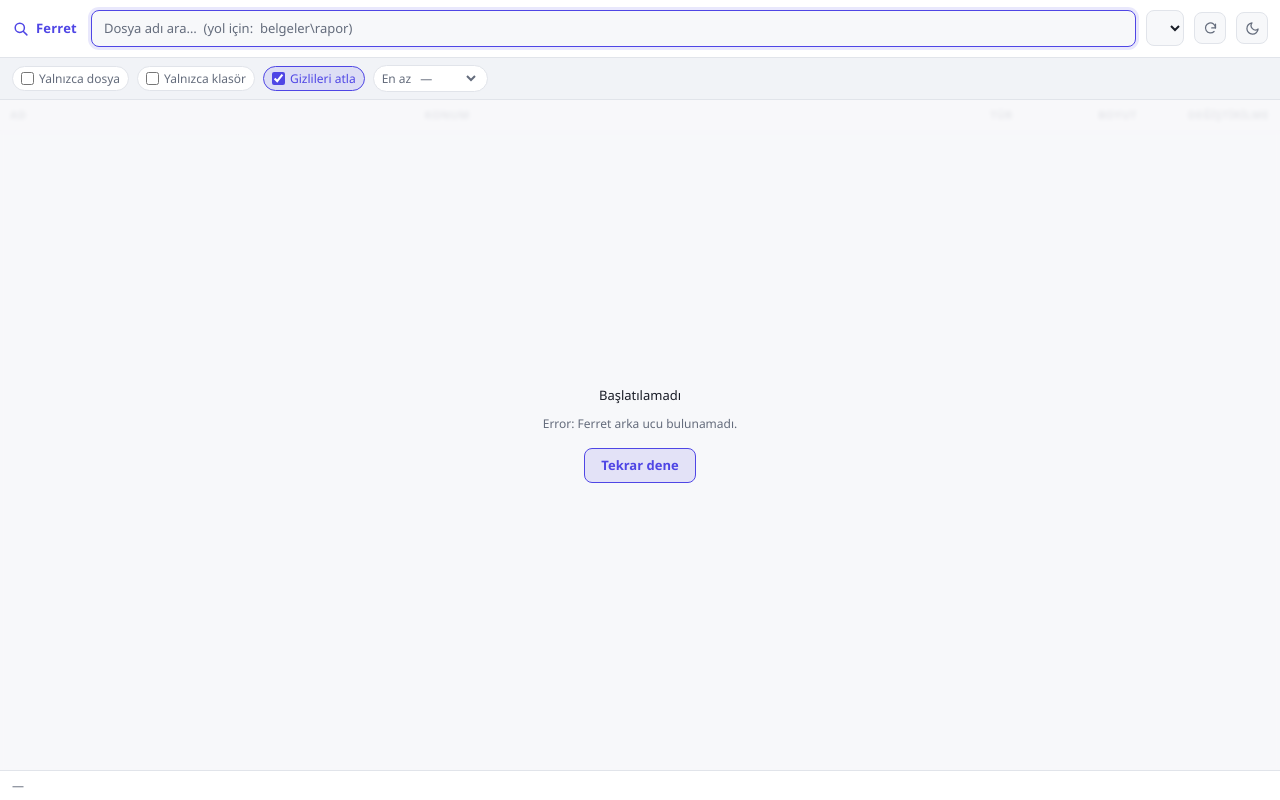
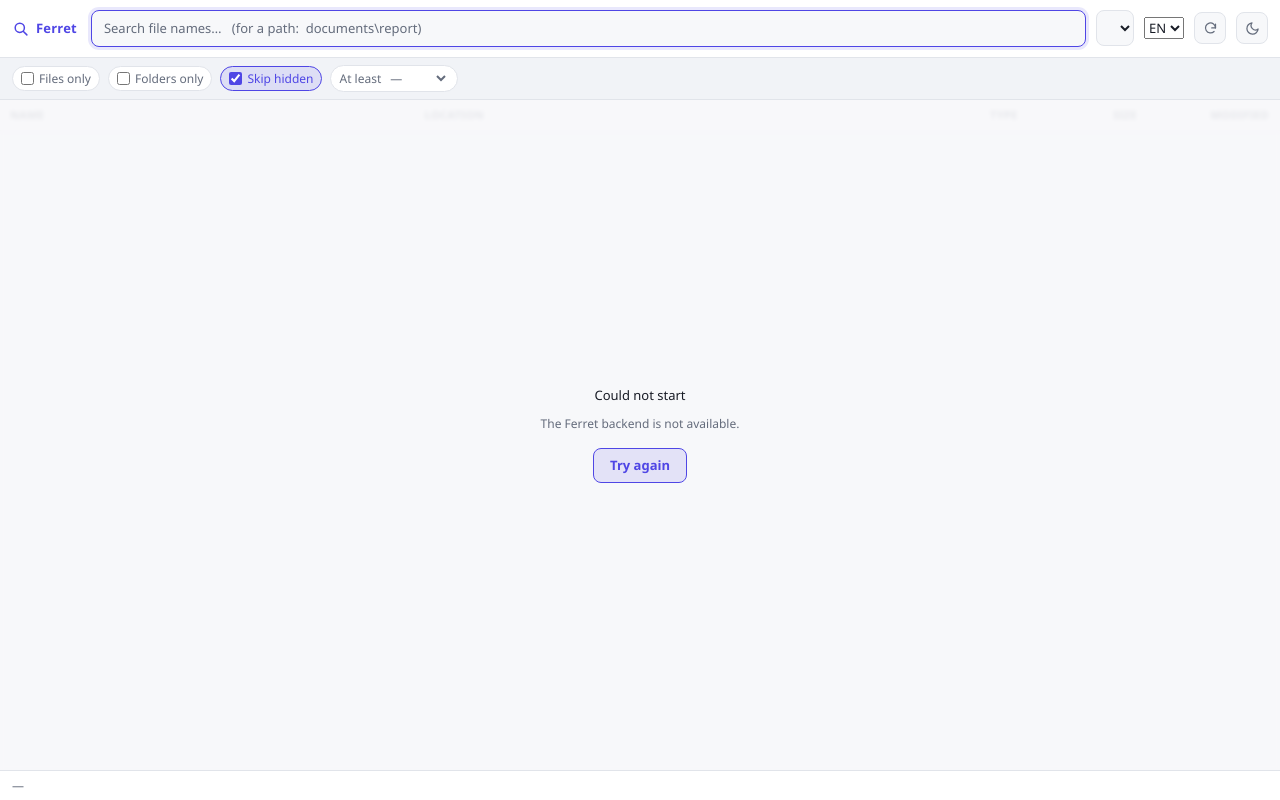
Before and after one commit to VertexSoftwareDev/ferret, a website: page ui/index.html in a window 1280 px wide. Drawn offline with Linux system fonts and the light colour scheme.

Commit message:
English and Turkish, switchable from the toolbar
Every string the interface shows now lives in ui/i18n.js, and the picker beside
the drive selector swaps between them without a reload. The choice is
remembered; a first run follows the system language.

Only the chrome is translated. File names, paths, sizes and dates come from the
disk and are shown exactly as the filesystem has them — numbers are the one
exception, since 1.556.670 and 1,556,670 are the same number written the way
each language writes it.

Errors now cross from Rust as a code rather than a finished sentence. A message
raised while the window was in Turkish would otherwise still be Turkish after
switching to English, and the type column's "folder" is worded by the front end
for the same reason.

```diff
--- a/ui/app.js
+++ b/ui/app.js
@@ -26,6 +26,7 @@ const DEBOUNCE_MS = 90;
 const el = {
   query: document.getElementById('query'),
   drive: document.getElementById('drive'),
+  lang: document.getElementById('lang'),
   rescan: document.getElementById('rescan'),
   theme: document.getElementById('theme'),
   viewport: document.getElementById('viewport'),
@@ -74,7 +75,7 @@ const useMock = !tauri && new URLSearchParams(location.search).has('mock');
 async function call(command, args) {
   if (tauri) return tauri.core.invoke(command, args);
   if (useMock) return mockCall(command, args);
-  throw new Error('Ferret arka ucu bulunamadı.');
+  throw new Error('no_backend');
 }
 
 function listen(event, handler) {
@@ -93,6 +94,62 @@ function setWindowTitle(title) {
   if (tauri?.window?.getCurrentWindow) {
     tauri.window.getCurrentWindow().setTitle(title).catch(() => {});
   }
+}
+
+/* ------------------------------------------------------------------ *
+ * Language
+ * ------------------------------------------------------------------ */
+
+let lang = initialLanguage();
+/** The active string table. Read through this, never from a literal. */
+let t = I18N[lang];
+
+/** Format a number the way the chosen language writes numbers. */
+function num(value) {
+  return value.toLocaleString(t.locale);
+}
+
+/**
+ * Turn a backend error into a sentence.
+ *
+ * Rust sends `code` or `code:detail`; anything unrecognised is shown as it
+ * arrived, because an OS message is more useful than "something went wrong".
+ */
+function say(error) {
+  const text = String(error && error.message ? error.message : error);
+  const cut = text.indexOf(':');
+  const code = cut < 0 ? text : text.slice(0, cut);
+  const detail = cut < 0 ? '' : text.slice(cut + 1);
+
+  const entry = t.errors[code];
+  if (!entry) return text;
+  return typeof entry === 'function' ? entry(detail) : entry;
+}
+
+function applyLanguage(code) {
+  lang = I18N[code] ? code : 'en';
+  t = I18N[lang];
+  document.documentElement.lang = lang;
+  el.lang.value = lang;
+  rememberLanguage(lang);
+
+  for (const node of document.querySelectorAll('[data-i18n]')) {
+    node.textContent = t[node.dataset.i18n] ?? '';
+  }
+  for (const node of document.querySelectorAll('[data-i18n-placeholder]')) {
+    node.placeholder = t[node.dataset.i18nPlaceholder] ?? '';
+  }
+  for (const node of document.querySelectorAll('[data-i18n-title]')) {
+    node.title = t[node.dataset.i18nTitle] ?? '';
+  }
+  for (const node of document.querySelectorAll('[data-i18n-aria]')) {
+    node.setAttribute('aria-label', t[node.dataset.i18nAria] ?? '');
+  }
+
+  // Anything already on screen was worded in the previous language.
+  refreshVolumeLine();
+  refreshCount();
+  render();
 }
 
 /* ------------------------------------------------------------------ *
@@ -133,7 +190,7 @@ function rowHtml(row, index) {
     `<div class="row${selected}" data-index="${index}" role="row">` +
     `<div class="cell name">${row.isDir ? DIR_ICON : FILE_ICON}<span>${highlight(row.name, state.needle)}</span></div>` +
     `<div class="cell path" title="${escapeHtml(row.folder)}">${escapeHtml(row.folder)}</div>` +
-    `<div class="cell kind">${escapeHtml(row.kind)}</div>` +
+    `<div class="cell kind">${escapeHtml(row.isDir ? t.folder : row.kind)}</div>` +
     `<div class="cell size">${escapeHtml(row.size)}</div>` +
     `<div class="cell date">${escapeHtml(row.modified)}</div>` +
     '</div>'
@@ -203,7 +260,7 @@ function ensureWindow(first, last) {
     })
     .catch((err) => {
       state.pendingWindow = null;
-      showNotice(String(err));
+      showNotice(say(err));
     });
 }
 
@@ -212,6 +269,8 @@ function ensureWindow(first, last) {
  * ------------------------------------------------------------------ */
 
 let debounceTimer = null;
+/** Milliseconds the last query took, kept so the status bar can be re-worded. */
+let lastTiming = null;
 
 function scheduleSearch() {
   clearTimeout(debounceTimer);
@@ -254,22 +313,29 @@ async function runSearch() {
     el.sizer.style.height = `${state.total * ROW_HEIGHT}px`;
     el.viewport.scrollTop = 0;
 
-    const totalText = result.total.toLocaleString('tr-TR');
-    el.count.textContent = `${totalText} sonuç  ·  ${result.took_ms.toFixed(1)} ms`;
-    // The window title carries the count too, so the taskbar says something
-    // useful when Ferret is minimised.
-    setWindowTitle(el.query.value ? `Ferret — ${totalText} sonuç` : titleForVolume());
+    lastTiming = result.took_ms;
+    refreshCount();
 
     if (result.sort_skipped) {
-      showNotice('Sonuç kümesi çok büyük olduğu için sıralama uygulanmadı.');
+      showNotice(t.sortSkipped);
     } else {
       hideNotice();
     }
 
     render();
   } catch (err) {
-    showNotice(String(err));
+    showNotice(say(err));
   }
+}
+
+/** The status bar's left half, and the window title that mirrors it. */
+function refreshCount() {
+  if (lastTiming === null) return;
+  const total = num(state.total);
+  el.count.textContent = `${t.results(total)}  ·  ${t.timing(lastTiming.toFixed(1))}`;
+  // The window title carries the count too, so the taskbar says something
+  // useful when Ferret is minimised.
+  setWindowTitle(el.query.value ? t.titleResults(total) : titleForVolume());
 }
 
 /* ------------------------------------------------------------------ *
@@ -285,7 +351,7 @@ async function loadVolumes() {
   const indexed = volumes.find((v) => v.indexed);
   const preferred = indexed || volumes.find((v) => v.letter === 'C') || volumes[0];
   if (!preferred) {
-    showOverlay('NTFS sürücüsü bulunamadı', 'Ferret yalnızca NTFS birimlerini okuyabilir.');
+    showOverlay(t.noVolumeTitle, t.noVolumeDetail);
     return;
   }
 
@@ -304,10 +370,7 @@ async function loadVolumes() {
 async function scan(letter) {
   state.scanning = true;
   el.rescan.classList.add('busy');
-  showOverlay(
-    `${letter}: taranıyor`,
-    'Ana dosya tablosu okunuyor. Bu, diskin tamamı için birkaç saniye sürer.',
-  );
+  showOverlay(t.scanning(letter), t.scanningDetail);
 
   try {
     const info = await call('scan_volume', { letter });
@@ -324,14 +387,13 @@ async function scan(letter) {
     const elevated = await call('is_elevated').catch(() => true);
     if (!elevated) {
       showOverlay(
-        'Yönetici izni gerekiyor',
-        'Ferret, diski doğrudan okuyarak indeksliyor; Windows bunun için yönetici izni istiyor. ' +
-          'Diske yalnızca okuma yapılır, hiçbir şey yazılmaz.',
-        'Yönetici olarak yeniden başlat',
-        () => call('restart_elevated').catch((e) => showNotice(String(e))),
+        t.elevationTitle,
+        t.elevationDetail,
+        t.elevationAction,
+        () => call('restart_elevated').catch((e) => showNotice(say(e))),
       );
     } else {
-      showOverlay('Taranamadı', String(err), 'Tekrar dene', () => scan(letter));
+      showOverlay(t.scanFailed, say(err), t.retry, () => scan(letter));
     }
   } finally {
     el.rescan.classList.remove('busy');
@@ -358,14 +420,18 @@ function setVolumeInfo(info) {
 
 function refreshVolumeLine() {
   if (!volume) return;
-  const files = liveCount.toLocaleString('tr-TR');
-  const dirs = liveDirs.toLocaleString('tr-TR');
+  const files = num(liveCount);
+  const dirs = num(liveDirs);
 
-  el.volumeInfo.textContent =
-    `${volume.letter}:  ${files} dosya · ${dirs} klasör · ` +
-    `${volume.scan_seconds.toFixed(1)} sn'de tarandı · ${volume.memory}  ·  canlı`;
+  el.volumeInfo.textContent = t.volumeLine(
+    volume.letter,
+    files,
+    dirs,
+    volume.scan_seconds.toFixed(1),
+    volume.memory,
+  );
 
-  volumeTitle = `Ferret — ${volume.letter}: ${files} dosya`;
+  volumeTitle = t.titleVolume(volume.letter, files);
   if (!el.query.value) setWindowTitle(volumeTitle);
 }
 
@@ -430,7 +496,7 @@ async function activate(row) {
   try {
     await call('open_path', { path: row.path });
   } catch (err) {
-    showNotice(String(err));
+    showNotice(say(err));
   }
 }
 
@@ -439,7 +505,7 @@ async function reveal(row) {
   try {
     await call('reveal_path', { path: row.path });
   } catch (err) {
-    showNotice(String(err));
+    showNotice(say(err));
   }
 }
 
@@ -448,8 +514,9 @@ async function copyPath(row) {
   try {
     await navigator.clipboard.writeText(row.path);
   } catch {
-    // Clipboard can be denied; fall back to a selectable prompt-free notice.
-    showNotice('Pano kullanılamadı: ' + row.path);
+    // Clipboard can be denied; fall back to showing the path so it can still
+    // be copied by hand.
+    showNotice(t.clipboardFailed(row.path));
   }
 }
 
@@ -519,6 +586,8 @@ el.drive.addEventListener('change', async () => {
 el.rescan.addEventListener('click', () => {
   if (!state.scanning && state.letter) scan(state.letter);
 });
+
+el.lang.addEventListener('change', () => applyLanguage(el.lang.value));
 
 el.theme.addEventListener('click', () => {
   const next = document.documentElement.dataset.theme === 'light' ? 'dark' : 'light';
@@ -680,7 +749,7 @@ listen('index-updated', (update) => {
 
 /** The journal wrapped or was reset: the index can no longer be patched. */
 listen('index-stale', () => {
-  showNotice('Disk çok değişti; güncel sonuçlar için F5 ile yeniden tara.');
+  showNotice(t.indexStale);
 });
 
 /* ------------------------------------------------------------------ *
@@ -700,7 +769,7 @@ function mockCall(command, args) {
         name,
         path: `C:\\Users\\pc\\Ornek\\${i % 50}\\${name}`,
         folder: `C:\\Users\\pc\\Ornek\\${i % 50}`,
-        kind: isDir ? 'Klasör' : exts[i % exts.length].toUpperCase(),
+        kind: isDir ? '' : exts[i % exts.length].toUpperCase(),
         size: isDir ? '' : `${((i % 900) + 1) / 10} MB`,
         size_bytes: (i % 900) * 1024,
         modified: `2026-0${(i % 9) + 1}-1${i % 9} 1${i % 9}:0${i % 6}`,
@@ -744,13 +813,9 @@ function mockCall(command, args) {
  * ------------------------------------------------------------------ */
 
 initTheme();
+applyLanguage(lang);
 el.query.focus();
 
 loadVolumes().catch((err) => {
-  showOverlay(
-    'Başlatılamadı',
-    String(err),
-    'Tekrar dene',
-    () => loadVolumes().catch(() => {}),
-  );
+  showOverlay(t.startFailed, say(err), t.retry, () => loadVolumes().catch(() => {}));
 });
--- /dev/null
+++ b/ui/i18n.js
@@ -0,0 +1,170 @@
+/*
+ * Interface text.
+ *
+ * Only the chrome is translated. File names, paths, sizes and dates come from
+ * the disk and are shown exactly as the filesystem has them — a Turkish
+ * interface does not rename anyone's files.
+ *
+ * Errors cross from Rust as a code, optionally followed by `:detail`, so that a
+ * message raised while the window was in Turkish still reads correctly after
+ * switching to English.
+ */
+
+'use strict';
+
+const I18N = {
+  tr: {
+    locale: 'tr-TR',
+
+    searchPlaceholder: 'Dosya adı ara…   (yol için:  belgeler\\rapor)',
+    searchLabel: 'Arama',
+    driveLabel: 'Sürücü',
+    languageLabel: 'Dil',
+    rescanTitle: 'Yeniden tara (F5)',
+    themeTitle: 'Tema değiştir',
+
+    filesOnly: 'Yalnızca dosya',
+    dirsOnly: 'Yalnızca klasör',
+    skipHidden: 'Gizlileri atla',
+    atLeast: 'En az',
+
+    colName: 'Ad',
+    colPath: 'Konum',
+    colKind: 'Tür',
+    colSize: 'Boyut',
+    colDate: 'Değiştirilme',
+    folder: 'Klasör',
+
+    menuOpen: 'Aç',
+    menuReveal: 'Klasörde göster',
+    menuCopy: 'Yolu kopyala',
+
+    preparing: 'Hazırlanıyor…',
+    scanning: (letter) => `${letter}: taranıyor`,
+    scanningDetail:
+      'Ana dosya tablosu okunuyor. Bu, diskin tamamı için birkaç saniye sürer.',
+    scanFailed: 'Taranamadı',
+    startFailed: 'Başlatılamadı',
+    retry: 'Tekrar dene',
+
+    elevationTitle: 'Yönetici izni gerekiyor',
+    elevationDetail:
+      'Ferret, diski doğrudan okuyarak indeksliyor; Windows bunun için yönetici izni istiyor. ' +
+      'Diske yalnızca okuma yapılır, hiçbir şey yazılmaz.',
+    elevationAction: 'Yönetici olarak yeniden başlat',
+
+    noVolumeTitle: 'NTFS sürücüsü bulunamadı',
+    noVolumeDetail: 'Ferret yalnızca NTFS birimlerini okuyabilir.',
+
+    sortSkipped: 'Sonuç kümesi çok büyük olduğu için sıralama uygulanmadı.',
+    indexStale: 'Disk çok değişti; güncel sonuçlar için F5 ile yeniden tara.',
+    clipboardFailed: (path) => `Pano kullanılamadı: ${path}`,
+
+    results: (count) => `${count} sonuç`,
+    timing: (ms) => `${ms} ms`,
+    volumeLine: (letter, files, dirs, seconds, memory) =>
+      `${letter}:  ${files} dosya · ${dirs} klasör · ${seconds} sn'de tarandı · ${memory}  ·  canlı`,
+    titleVolume: (letter, files) => `Ferret — ${letter}: ${files} dosya`,
+    titleResults: (count) => `Ferret — ${count} sonuç`,
+
+    errors: {
+      no_backend: 'Ferret arka ucu bulunamadı.',
+      no_drive_letter: 'Sürücü seçilmedi.',
+      needs_elevation: 'Erişim reddedildi. Yönetici izni gerekiyor.',
+      drive_not_found: 'Sürücü bulunamadı.',
+      not_indexed: (letter) => `${letter}: henüz taranmadı.`,
+      scan_failed: (detail) => `Taranamadı: ${detail}`,
+      open_failed: (detail) => `Dosya açılamadı: ${detail}`,
+      reveal_failed: (detail) => `Klasör açılamadı: ${detail}`,
+      restart_failed: (detail) => `Yeniden başlatılamadı: ${detail}`,
+    },
+  },
+
+  en: {
+    locale: 'en-GB',
+
+    searchPlaceholder: 'Search file names…   (for a path:  documents\\report)',
+    searchLabel: 'Search',
+    driveLabel: 'Drive',
+    languageLabel: 'Language',
+    rescanTitle: 'Re-index (F5)',
+    themeTitle: 'Switch theme',
+
+    filesOnly: 'Files only',
+    dirsOnly: 'Folders only',
+    skipHidden: 'Skip hidden',
+    atLeast: 'At least',
+
+    colName: 'Name',
+    colPath: 'Location',
+    colKind: 'Type',
+    colSize: 'Size',
+    colDate: 'Modified',
+    folder: 'Folder',
+
+    menuOpen: 'Open',
+    menuReveal: 'Show in folder',
+    menuCopy: 'Copy path',
+
+    preparing: 'Getting ready…',
+    scanning: (letter) => `Indexing ${letter}:`,
+    scanningDetail:
+      'Reading the master file table. A whole disk takes a few seconds.',
+    scanFailed: 'Could not index',
+    startFailed: 'Could not start',
+    retry: 'Try again',
+
+    elevationTitle: 'Administrator rights needed',
+    elevationDetail:
+      'Ferret indexes by reading the disk directly, and Windows requires administrator rights for that. ' +
+      'The disk is only ever read, never written to.',
+    elevationAction: 'Restart as administrator',
+
+    noVolumeTitle: 'No NTFS drive found',
+    noVolumeDetail: 'Ferret can only read NTFS volumes.',
+
+    sortSkipped: 'Too many results to sort, so the order is as found.',
+    indexStale: 'The disk has changed a lot; press F5 to re-index.',
+    clipboardFailed: (path) => `Clipboard unavailable: ${path}`,
+
+    results: (count) => `${count} results`,
+    timing: (ms) => `${ms} ms`,
+    volumeLine: (letter, files, dirs, seconds, memory) =>
+      `${letter}:  ${files} files · ${dirs} folders · indexed in ${seconds} s · ${memory}  ·  live`,
+    titleVolume: (letter, files) => `Ferret — ${letter}: ${files} files`,
+    titleResults: (count) => `Ferret — ${count} results`,
+
+    errors: {
+      no_backend: 'The Ferret backend is not available.',
+      no_drive_letter: 'No drive selected.',
+      needs_elevation: 'Access denied. Administrator rights are needed.',
+      drive_not_found: 'Drive not found.',
+      not_indexed: (letter) => `${letter}: not indexed yet.`,
+      scan_failed: (detail) => `Could not index: ${detail}`,
+      open_failed: (detail) => `Could not open the file: ${detail}`,
+      reveal_failed: (detail) => `Could not open the folder: ${detail}`,
+      restart_failed: (detail) => `Could not restart: ${detail}`,
+    },
+  },
+};
+
+const LANGUAGE_KEY = 'ferret-language';
+
+/** The language to start in: the stored choice, else the system's, else English. */
+function initialLanguage() {
+  try {
+    const stored = localStorage.getItem(LANGUAGE_KEY);
+    if (stored && I18N[stored]) return stored;
+  } catch {
+    /* storage can be blocked; fall through to the system language */
+  }
+  return (navigator.language || '').toLowerCase().startsWith('tr') ? 'tr' : 'en';
+}
+
+function rememberLanguage(code) {
+  try {
+    localStorage.setItem(LANGUAGE_KEY, code);
+  } catch {
+    /* the choice still applies for this session */
+  }
+}
--- a/ui/index.html
+++ b/ui/index.html
@@ -22,30 +22,44 @@
           type="search"
           autocomplete="off"
           spellcheck="false"
-          placeholder="Dosya adı ara…  (yol için:  belgeler\rapor)"
-          aria-label="Arama"
+          data-i18n-placeholder="searchPlaceholder"
+          data-i18n-aria="searchLabel"
         />
         <kbd class="hint">Ctrl+F</kbd>
       </div>
 
-      <select id="drive" aria-label="Sürücü"></select>
+      <select id="drive" data-i18n-aria="driveLabel"></select>
 
-      <button id="rescan" class="ghost" title="Yeniden tara (F5)">
+      <select id="lang" data-i18n-aria="languageLabel">
+        <option value="tr">TR</option>
+        <option value="en">EN</option>
+      </select>
+
+      <button id="rescan" class="ghost" data-i18n-title="rescanTitle">
         <svg viewBox="0 0 24 24" aria-hidden="true">
           <path d="M20 11a8 8 0 1 0-2.3 5.7" />
           <path d="M20 5v6h-6" />
         </svg>
       </button>
 
-      <button id="theme" class="ghost" title="Tema değiştir"></button>
+      <button id="theme" class="ghost" data-i18n-title="themeTitle"></button>
     </header>
 
     <nav class="filters">
-      <label class="chip"><input type="checkbox" id="f-files" /> Yalnızca dosya</label>
-      <label class="chip"><input type="checkbox" id="f-dirs" /> Yalnızca klasör</label>
-      <label class="chip"><input type="checkbox" id="f-hidden" checked /> Gizlileri atla</label>
       <label class="chip">
-        En az
+        <input type="checkbox" id="f-files" />
+        <span data-i18n="filesOnly"></span>
+      </label>
+      <label class="chip">
+        <input type="checkbox" id="f-dirs" />
+        <span data-i18n="dirsOnly"></span>
+      </label>
+      <label class="chip">
+        <input type="checkbox" id="f-hidden" checked />
+        <span data-i18n="skipHidden"></span>
+      </label>
+      <label class="chip">
+        <span data-i18n="atLeast"></span>
         <select id="f-size">
           <option value="">—</option>
           <option value="1048576">1 MB</option>
@@ -60,11 +74,11 @@
 
     <main class="table" id="table">
       <div class="thead" role="row">
-        <button class="th col-name" data-sort="name" role="columnheader">Ad</button>
-        <button class="th col-path" data-sort="path" role="columnheader">Konum</button>
-        <button class="th col-kind" role="columnheader">Tür</button>
-        <button class="th col-size" data-sort="size" role="columnheader">Boyut</button>
-        <button class="th col-date" data-sort="modified" role="columnheader">Değiştirilme</button>
+        <button class="th col-name" data-sort="name" role="columnheader" data-i18n="colName"></button>
+        <button class="th col-path" data-sort="path" role="columnheader" data-i18n="colPath"></button>
+        <button class="th col-kind" role="columnheader" data-i18n="colKind"></button>
+        <button class="th col-size" data-sort="size" role="columnheader" data-i18n="colSize"></button>
+        <button class="th col-date" data-sort="modified" role="columnheader" data-i18n="colDate"></button>
       </div>
 
       <div class="viewport" id="viewport" tabindex="0">
@@ -75,7 +89,7 @@
       <div class="overlay" id="overlay">
         <div class="overlay-card">
           <div class="spinner" id="spinner"></div>
-          <p id="overlay-title">Hazırlanıyor…</p>
+          <p id="overlay-title"></p>
           <p id="overlay-detail" class="muted"></p>
           <button id="overlay-action" class="primary" hidden></button>
         </div>
@@ -89,11 +103,12 @@
     </footer>
 
     <div class="menu" id="menu" hidden>
-      <button data-action="open">Aç</button>
-      <button data-action="reveal">Klasörde göster</button>
-      <button data-action="copy">Yolu kopyala</button>
+      <button data-action="open" data-i18n="menuOpen"></button>
+      <button data-action="reveal" data-i18n="menuReveal"></button>
+      <button data-action="copy" data-i18n="menuCopy"></button>
     </div>
 
+    <script src="i18n.js"></script>
     <script src="app.js"></script>
   </body>
 </html>
```
Also changed, not shown: README.md, 2 other files.
